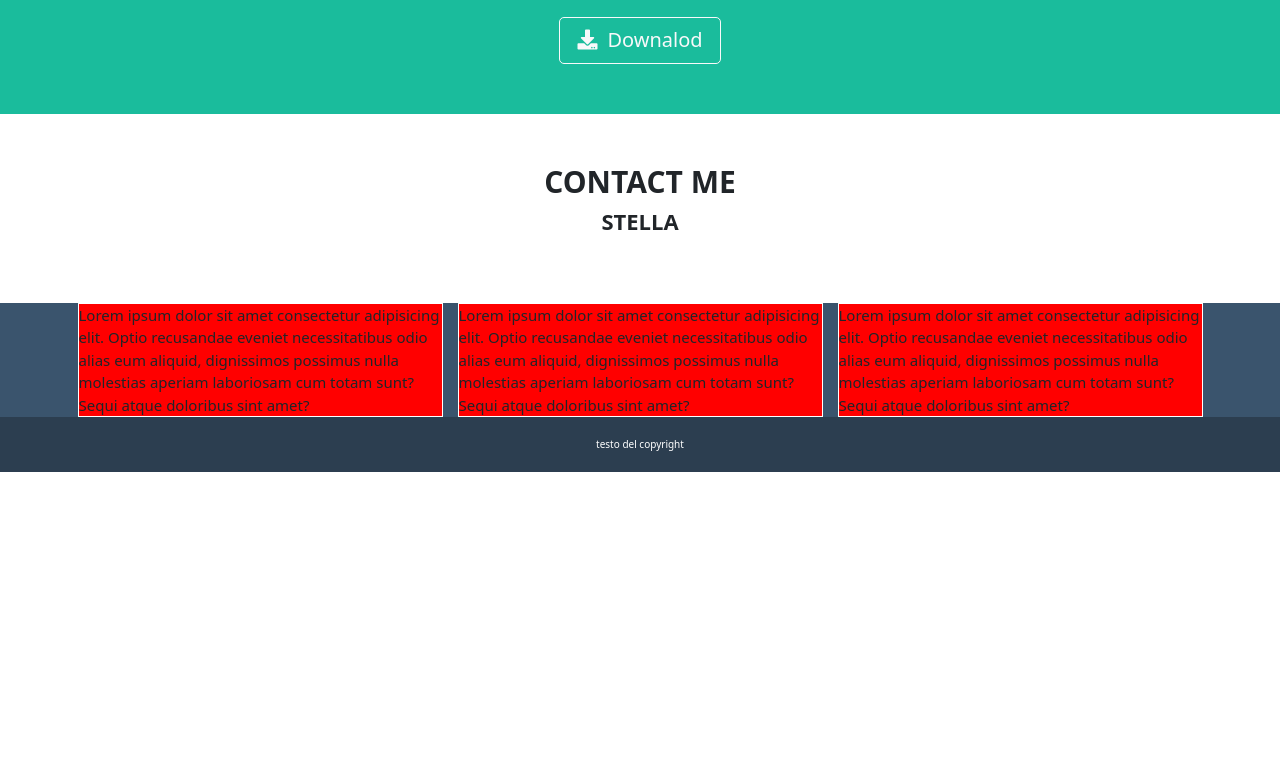
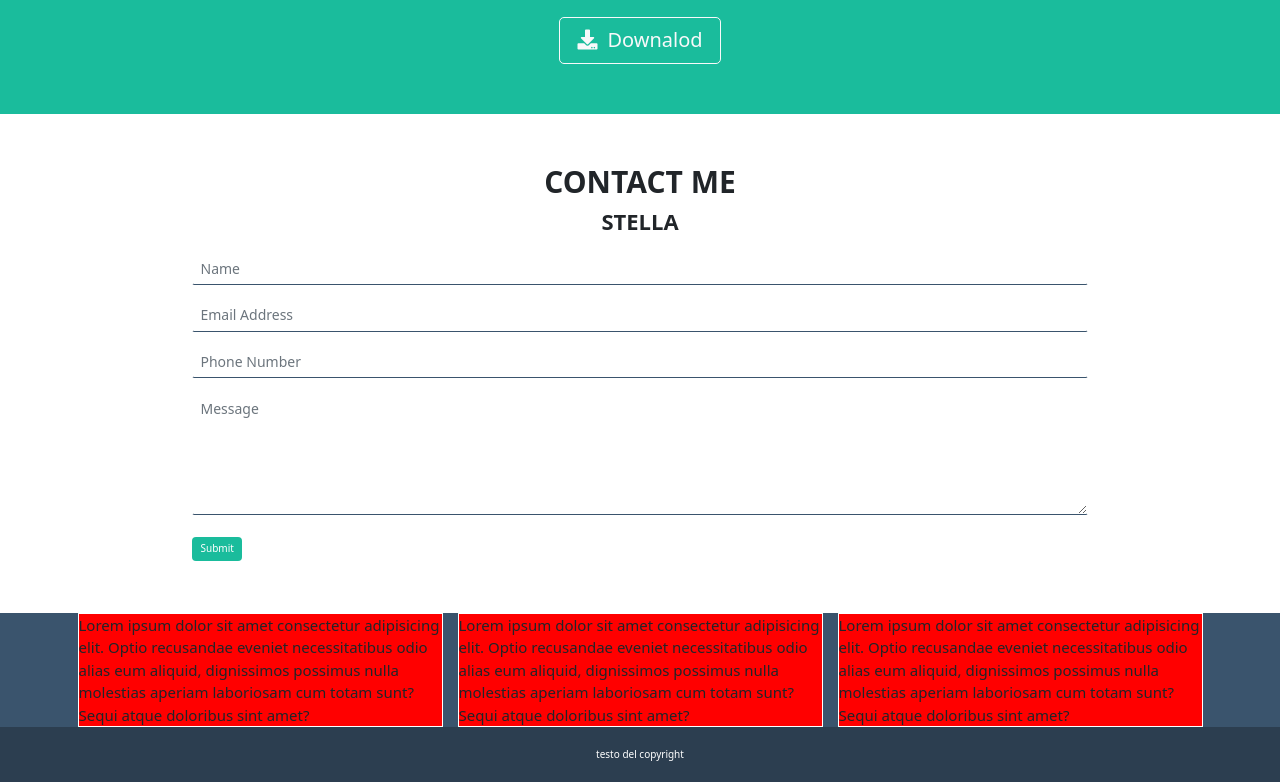
Before and after one commit to RenatoConfuorto/html-css-bootstrap-freelancer, a plain HTML site: page index.html in a window 1280 px wide. Shown: the part 2067-2849 px from the top of the page. Before the commit the page ends 2539 px from the top, so only its background shows below. Drawn offline with nearby package versions, Linux system fonts and the light colour scheme.

Commit message:
form section completed

```diff
--- a/index.html
+++ b/index.html
@@ -155,7 +155,34 @@
           stella
         </div>
 
+        <!-- form  -->
+        <div class="ms_form-wrapper">
+          <form>
 
+            <div class="ms_input-wrapper">
+              <label for="InputName" class="form-label sr-only">Name</label>
+              <input type="text" class="form-control" id="InputName" required placeholder="Name">
+            </div>
+
+            <div class="ms_input-wrapper">
+              <label for="InputEmail" class="form-label sr-only">Email Address</label>
+              <input type="email" class="form-control" id="InputEmail" required placeholder="Email Address">
+            </div>
+
+            <div class="ms_input-wrapper">
+              <label for="InputPhoneNumber" class="form-label sr-only">Phone Number</label>
+              <input type="number" class="form-control" id="InputPhoneNumber" required placeholder="Phone Number">
+            </div>
+
+            <div class="ms_input-wrapper">
+              <label for="InputMessage" class="form-label sr-only">Message</label>
+              <textarea class="form-control" id="InputMessage" rows="5" required placeholder="Message"></textarea>
+            </div>
+
+            <button type="submit" class="btn btn-primary ms_form-btn">Submit</button>
+          </form>
+        </div>
+        <!-- /form  -->
 
       </div>
     </section>
--- a/style/style.css
+++ b/style/style.css
@@ -177,6 +177,31 @@ section{
   /* debug:  */
 }
 
+.ms_input-wrapper{
+  margin-bottom: 15px;
+}
+
+.ms_input-wrapper input,
+.ms_input-wrapper textarea{
+  border: 1px solid transparent;
+  border-bottom-color:var(--ms_secondary-color-light);
+  border-radius: none;
+  line-height: 1.6;
+  font-size: 1.4rem;
+}
+
+.ms_input-wrapper input:focus,
+.ms_input-wrapper textarea:focus{
+  border-color: transparent;
+  border-bottom-color:var(--ms_secondary-color-light);
+  box-shadow: none;
+}
+
+.ms_form-btn{
+  background-color: var(--ms_primary-color);
+  border-color: transparent;
+  border-radius: 4px;
+}
 
 /* FOOTER  */
 .footer-info{
```
